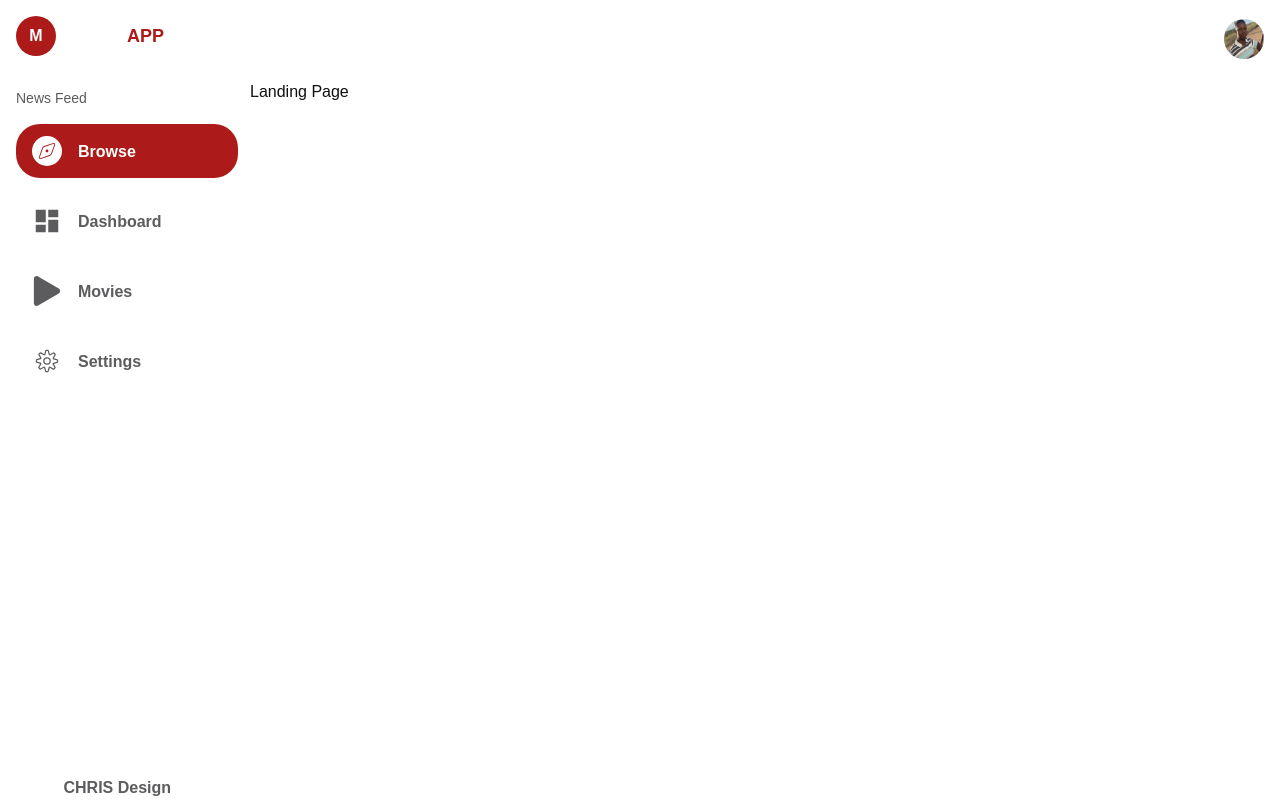
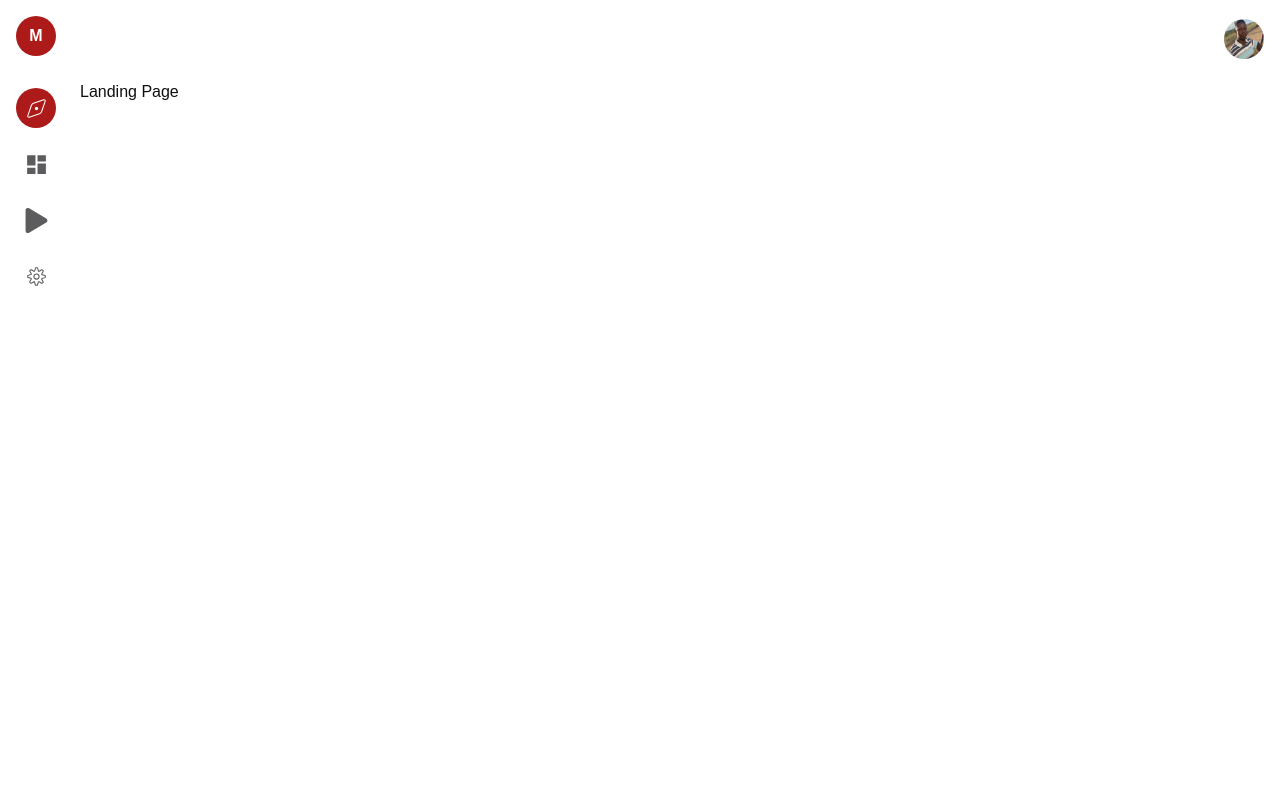
Before and after one commit to christopherkelvin/movie-app, a Next.js app: page / in a window 1280 px wide. Built offline with nearby package versions, Linux system fonts and the light colour scheme.

Commit message:
created a toggle hook for side bar

```diff
--- a/src/app/layout.tsx
+++ b/src/app/layout.tsx
@@ -1,8 +1,10 @@
+"use client";
 import type { Metadata } from "next";
 import { Geist, Geist_Mono } from "next/font/google";
 import "./globals.css";
 import { Sidebar } from "@/components/sidebar";
 import { Topbar } from "@/components/topbar";
+import { useToggle } from "@/hooks/useToggle";
 const geistSans = Geist({
   variable: "--font-geist-sans",
   subsets: ["latin"],
@@ -13,22 +15,23 @@ const geistMono = Geist_Mono({
   subsets: ["latin"],
 });
 
-export const metadata: Metadata = {
-  title: "Movie App",
-  description: "Simple movie streaming platform",
-};
 
 export default function RootLayout({
   children,
 }: Readonly<{
   children: React.ReactNode;
 }>) {
+  const { isOpen, setIsOpen } = useToggle();
   return (
     <html lang="en">
       <body
-        className={`${geistSans.variable} ${geistMono.variable} font-sans text-white grid grid-cols-[250px_1fr] h-screen bg-[var(--background)]`}
+        className={`${geistSans.variable} ${
+          geistMono.variable
+        } font-sans text-white grid ${
+          isOpen ? "grid-cols-[254px_1fr]" : "grid-cols-[80px_1fr]"
+        }  h-screen bg-[var(--background)]`}
       >
-        <Sidebar />
+        <Sidebar isOpen={isOpen} setIsOpen={setIsOpen} />
         <div className="flex flex-col">
           <Topbar />
           {children}
--- a/src/components/sidebar.tsx
+++ b/src/components/sidebar.tsx
@@ -4,12 +4,10 @@ import { newsFeedItems } from "@/config/newsFeedItems";
 import Link from "next/link";
 import { usePathname } from "next/navigation";
 import { IoIosArrowBack, IoIosArrowForward } from "react-icons/io";
-import { useState } from "react";
 
-export const Sidebar = () => {
+
+export const Sidebar = ({ isOpen, setIsOpen }:any ) => {
   const pathname = usePathname();
-  const [isOpen, setIsOpen] = useState(true);
-
   return (
     <div
       className={`relative text-white p-4 border-r-2 border-white/10 flex flex-col gap-8 text-md transition-all duration-300 ${
--- /dev/null
+++ b/src/hooks/useToggle.ts
@@ -0,0 +1,7 @@
+"use client";
+import { useState } from "react";
+
+export const useToggle = () => {
+  const [isOpen, setIsOpen] = useState(false);
+  return { isOpen, setIsOpen };
+};
```
